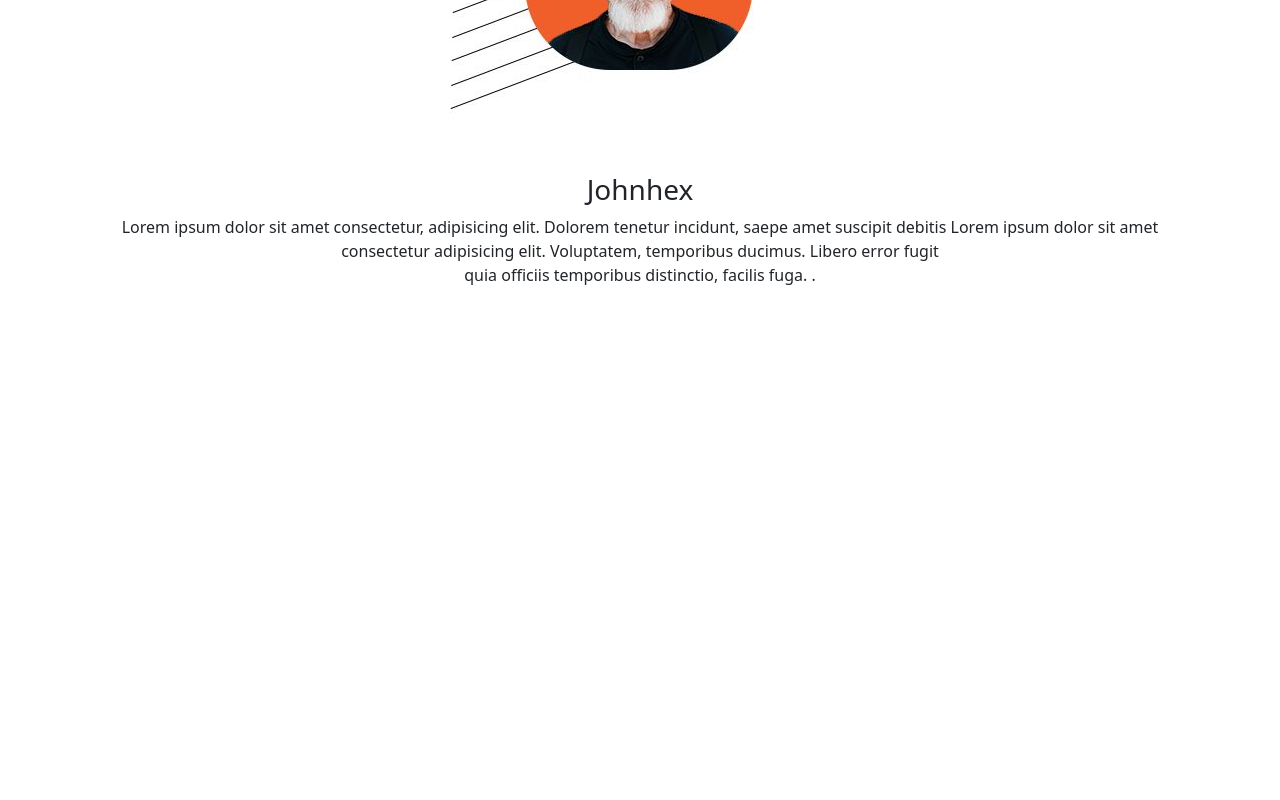
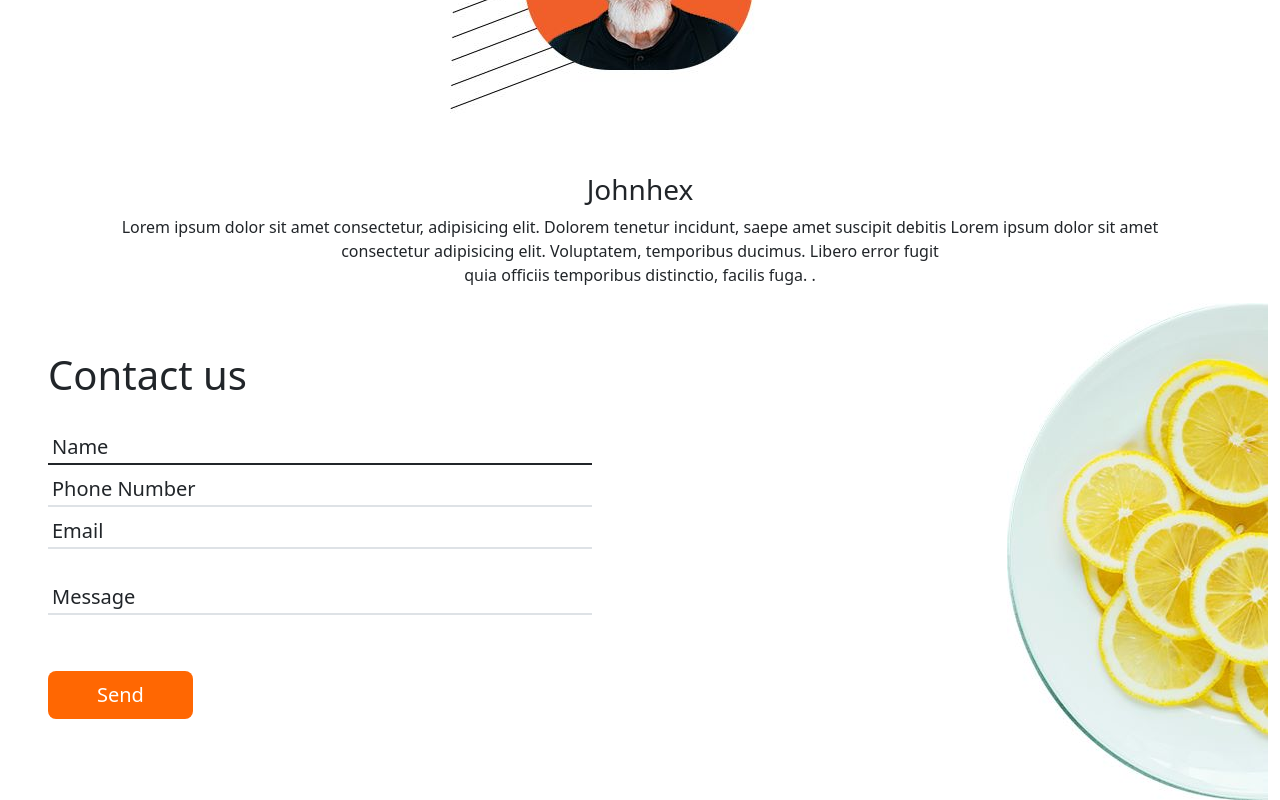
Before and after one commit to Ghullam-Mustafa/React-Assigment-03, a React (Create React App) app: page / in a window 1280 px wide. Shown: the part 3230-4030 px from the top of the page. Before the commit the page ends 3533 px from the top, so only its background shows below. Built offline with nearby package versions, Linux system fonts and the light colour scheme.

Commit message:
section nine

```diff
--- /dev/null
+++ b/src/components/sectionNine/SectionNine.js
@@ -0,0 +1,26 @@
+import React from 'react'
+import img from '../../assets/lemon.jpeg'
+
+export default function SectionNine() {
+  return (
+    <div class="container-fluid">
+    <div class="row">
+      <div class="col-lg-6 col-md-6 col-sm-6 p-5">
+        <h1>Contact us</h1>
+        <br/>
+        <h5 class="border-bottom border-2 p-1 border-dark">Name</h5>
+        <h5 class="border-bottom border-2 p-1 ">Phone Number</h5>
+        <h5 class="border-bottom border-2 p-1 ">Email</h5>
+        <br/>
+        <h5 class="border-bottom border-2 p-1 ">Message</h5>
+        <div class="pt-5">
+          <button class="btn btn-lg button-nav  px-5 text-white">Send</button>
+        </div>
+      </div>
+      <div class="col-lg-6 col-md-6 col-sm-6 text-end">
+        <img class="lemon img-fluid " src={img} alt=""/>
+      </div>
+    </div>
+  </div>
+  )
+}
--- a/src/pages/MainPage.js
+++ b/src/pages/MainPage.js
@@ -10,6 +10,7 @@ import SectionFive from '../components/sectionFive/SectionFive';
 import SectionSix from '../components/sectionSix/SectionSix';
 import SectionSeven from '../components/sectionSeven/SectionSeven';
 import SectionEight from '../components/sectionEight/SectionEight';
+import SectionNine from '../components/sectionNine/SectionNine';
 
 
 export default function MainPage(props) {
@@ -24,6 +25,7 @@ export default function MainPage(props) {
     <SectionSix/>
     <SectionSeven/>
     <SectionEight/>
+    <SectionNine/>
     </>
 
   )
```
